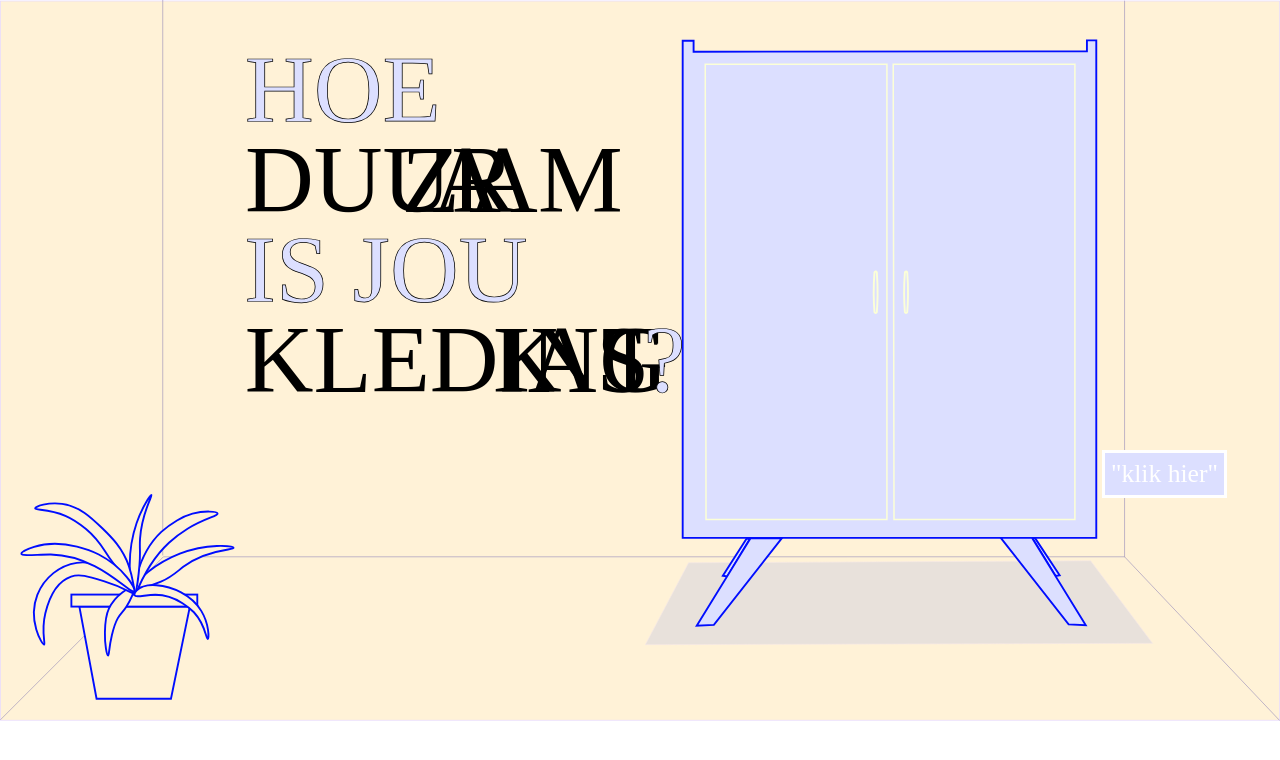
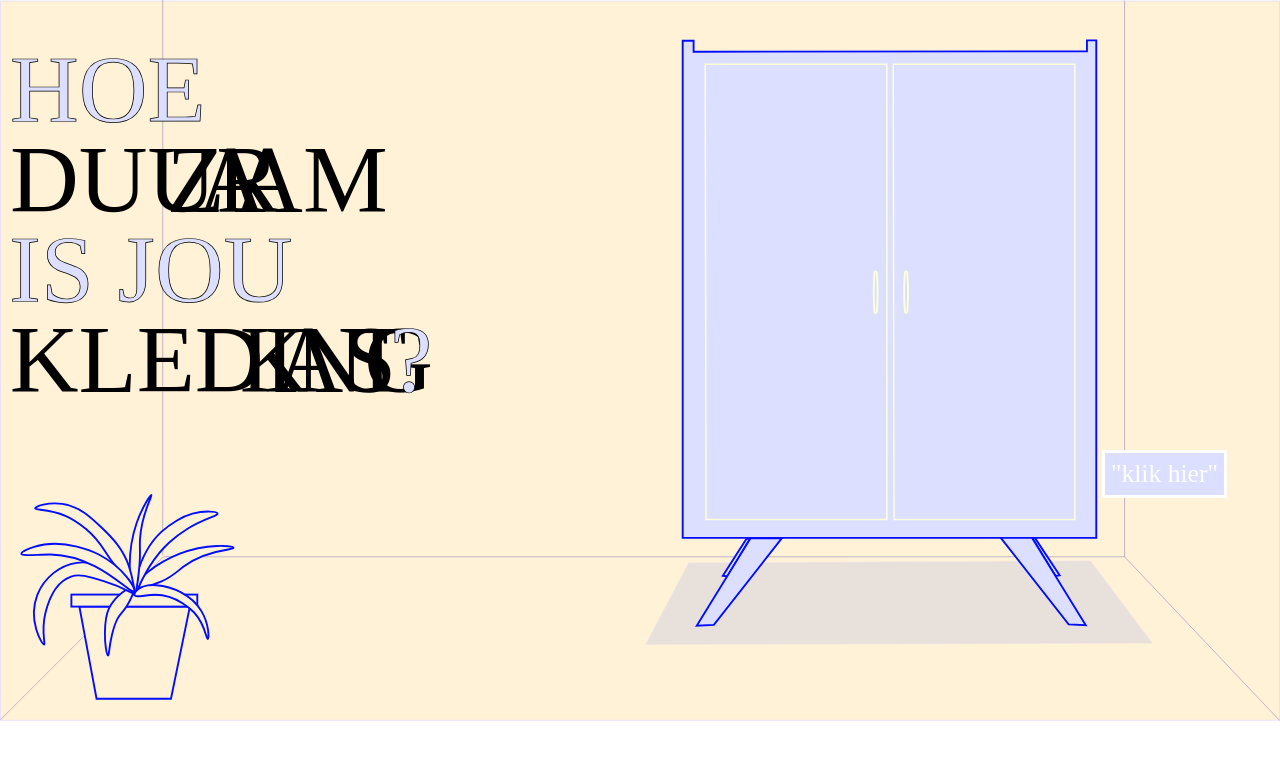
Before and after one commit to JanneJansen/meesterproef1, a plain HTML site: page index.html in a window 1280 px wide. Drawn offline with Linux system fonts and the light colour scheme; a web font is replaced by a local one.

Commit message:
kledingkast

```diff
--- a/index.html
+++ b/index.html
@@ -100,7 +100,8 @@
 </svg>
     </main>
 
-<svg class="titel" id="titel" data-name="Layer 1" xmlns="http://www.w3.org/2000/svg" viewBox="0 0 822.76 607.13">
+<div>
+   <svg class="titel" id="titel" data-name="Layer 1" xmlns="http://www.w3.org/2000/svg" viewBox="0 0 822.76 607.13">
   <defs>
     <style>
       .cls-1, .cls-2 {
@@ -136,9 +137,15 @@
   <title>Untitled-17</title>
   <text class="cls-1" transform="translate(1.57 123.45)">HOE</text>
   <text class="cls-2" transform="translate(1.57 259.45)">DUUR<tspan class="cls-3" x="237.37" y="0">Z</tspan><tspan class="cls-4" x="284.21" y="0">A</tspan><tspan x="340.16" y="0">AM</tspan></text>
-  <text class="cls-2" transform="translate(1.18 532.96)">KLEDING <tspan class="cls-5" x="376.87" y="0">K</tspan><tspan x="429.49" y="0">AS</tspan><tspan class="cls-6" x="541.53" y="0">T </tspan><tspan class="cls-7" x="604.85" y="0">?</tspan></text>
+  <text class="cls-2" transform="translate(1.18 532.96)">KLEDING<tspan class="cls-5" x="349.12" y="0">K</tspan><tspan x="401.74" y="0">AS</tspan><tspan class="cls-6" x="513.78" y="0">T </tspan><tspan class="cls-7" x="577.09" y="0">?</tspan></text>
   <text class="cls-1" transform="translate(0.57 396.45)">IS JOU </text>
 </svg>
+
+
+
+
+
+    </div>
 
 
 
--- a/kast1.css
+++ b/kast1.css
@@ -15,9 +15,14 @@ main > svg{
     position: absolute;
     width: 50%;
     height: 50%;
-    margin-left: -250px;;
+    margin-left: -680px;;
     margin-top: 33px;
 
+}
+
+.k{
+    position: absolute;
+    margin-left: 100px;
 }
 
 /*
```
